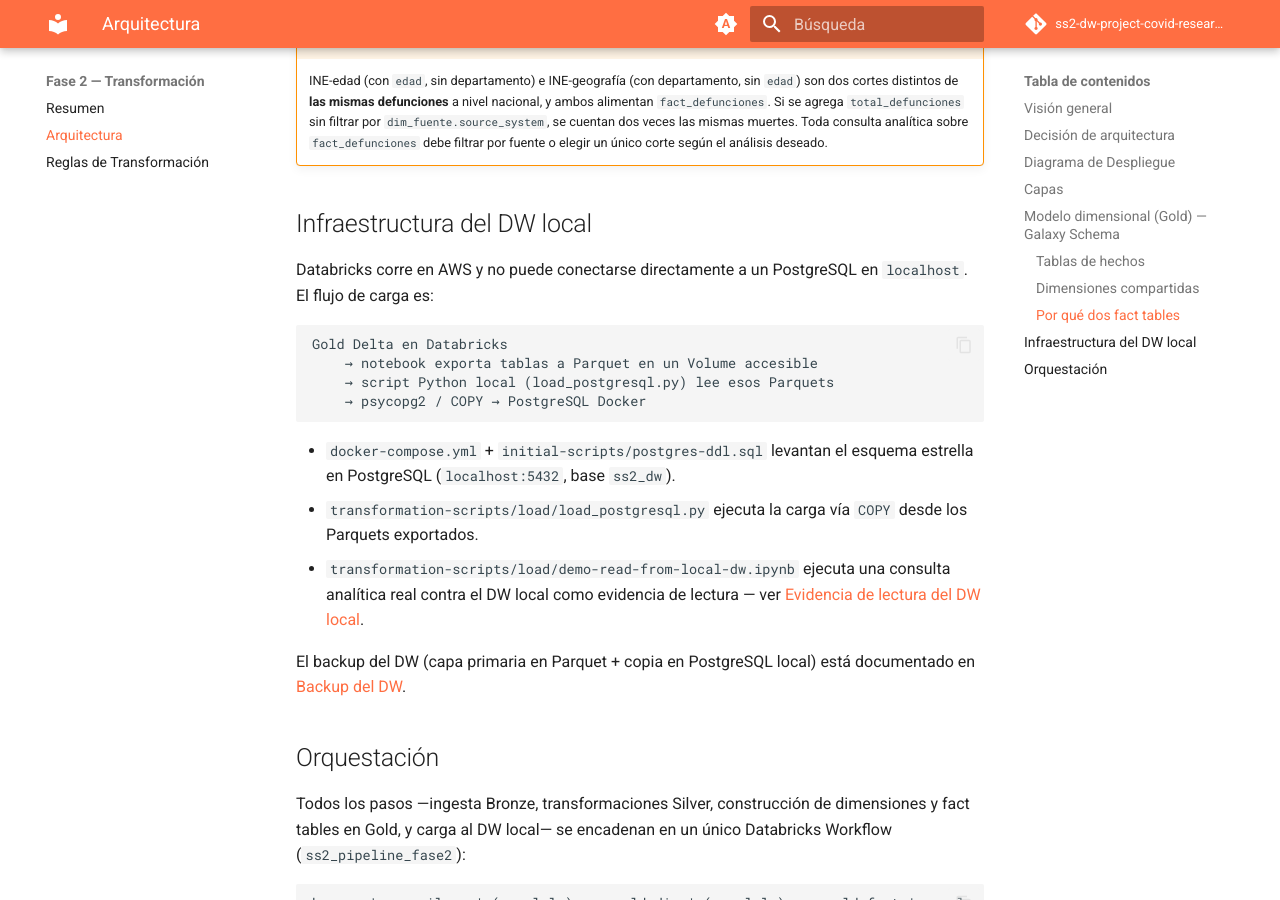
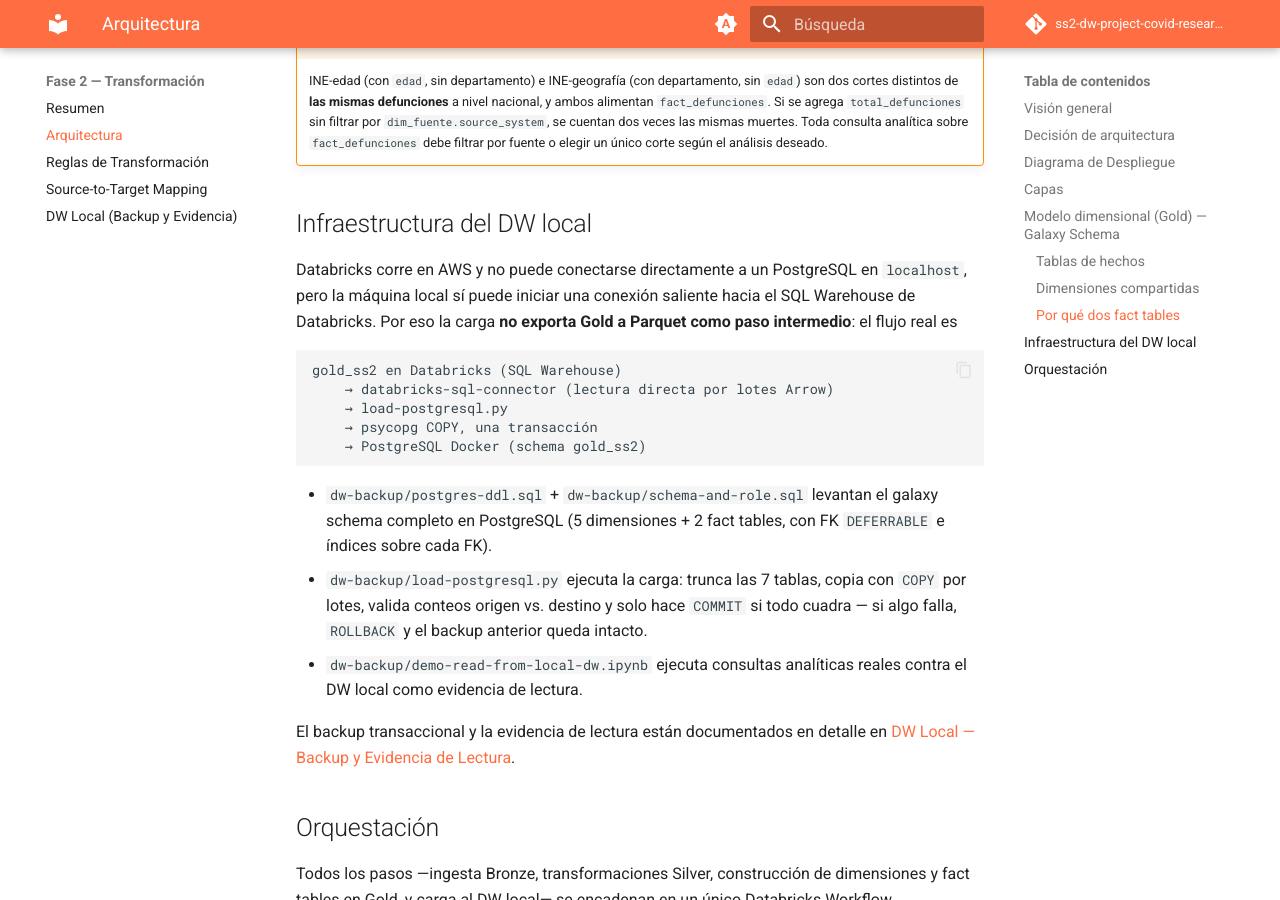
Before and after one commit to SofiaQuintana/ss2-dw-project-covid-research, an MkDocs documentation site: the page built from docs/fase2/arquitectura.md, in a window 1280 px wide and 900 px high, scrolled down 5448 px. Built offline with MkDocs 1.6.1 and Material for MkDocs 9.7.7, drawn with Linux system fonts in a browser that asks for light colours; comment, search, counter and statistics services are not loaded.

Commit message:
feat: add documentation for local DW backup and evidence of reading

````diff
--- a/docs/fase2/arquitectura.md
+++ b/docs/fase2/arquitectura.md
@@ -122,25 +122,30 @@ esta decisión.
 ## Infraestructura del DW local
 
 Databricks corre en AWS y no puede conectarse directamente a un
-PostgreSQL en `localhost`. El flujo de carga es:
+PostgreSQL en `localhost`, pero la máquina local sí puede iniciar una
+conexión saliente hacia el SQL Warehouse de Databricks. Por eso la carga
+**no exporta Gold a Parquet como paso intermedio**: el flujo real es
 
 ```
-Gold Delta en Databricks
-    → notebook exporta tablas a Parquet en un Volume accesible
-    → script Python local (load_postgresql.py) lee esos Parquets
-    → psycopg2 / COPY → PostgreSQL Docker
+gold_ss2 en Databricks (SQL Warehouse)
+    → databricks-sql-connector (lectura directa por lotes Arrow)
+    → load-postgresql.py
+    → psycopg COPY, una transacción
+    → PostgreSQL Docker (schema gold_ss2)
 ```
 
-- `docker-compose.yml` + `initial-scripts/postgres-ddl.sql` levantan el
-  esquema estrella en PostgreSQL (`localhost:5432`, base `ss2_dw`).
-- `transformation-scripts/load/load_postgresql.py` ejecuta la carga vía
-  `COPY` desde los Parquets exportados.
-- `transformation-scripts/load/demo-read-from-local-dw.ipynb` ejecuta una
-  consulta analítica real contra el DW local como evidencia de lectura —
-  ver [Evidencia de lectura del DW local](evidencia_dw_local.md).
+- `dw-backup/postgres-ddl.sql` + `dw-backup/schema-and-role.sql` levantan
+  el galaxy schema completo en PostgreSQL (5 dimensiones + 2 fact tables,
+  con FK `DEFERRABLE` e índices sobre cada FK).
+- `dw-backup/load-postgresql.py` ejecuta la carga: trunca las 7 tablas,
+  copia con `COPY` por lotes, valida conteos origen vs. destino y solo
+  hace `COMMIT` si todo cuadra — si algo falla, `ROLLBACK` y el backup
+  anterior queda intacto.
+- `dw-backup/demo-read-from-local-dw.ipynb` ejecuta consultas analíticas
+  reales contra el DW local como evidencia de lectura.
 
-El backup del DW (capa primaria en Parquet + copia en PostgreSQL local)
-está documentado en [Backup del DW](backup_dw.md).
+El backup transaccional y la evidencia de lectura están documentados en
+detalle en [DW Local — Backup y Evidencia de Lectura](dw_local_evidencia_y_backup.md).
 
 ## Orquestación
 
--- a/mkdocs.yml
+++ b/mkdocs.yml
@@ -46,6 +46,7 @@ markdown_extensions:
       custom_checkbox: true
   - def_list
   - admonition
+  - attr_list
   - pymdownx.details
   - pymdownx.superfences
   - pymdownx.tabbed:
@@ -75,6 +76,8 @@ nav:
     - Resumen: fase2/index.md
     - Arquitectura: fase2/arquitectura.md
     - Reglas de Transformación: fase2/reglas_transformacion.md
+    - Source-to-Target Mapping: fase2/source_to_target_mapping.md
+    - DW Local (Backup y Evidencia): fase2/dw_local_evidencia_y_backup.md
 
   - Fase 3 — ML y BI:
     - Resumen: fase3/index.md
````
Also changed, not shown: docs/fase2/dw_local_evidencia_y_backup.md (added, +148 -0 lines), docs/fase2/index.md (+3 -2 lines), docs/fase2/source_to_target_mapping.md (+1 -26 lines).
